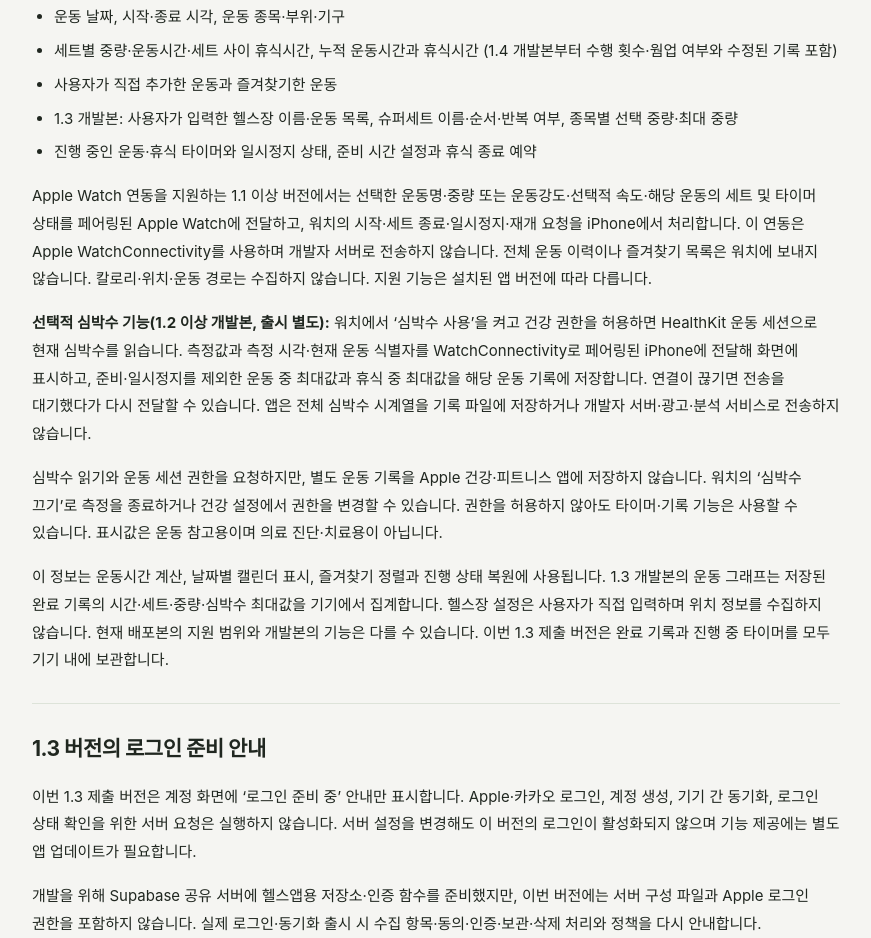
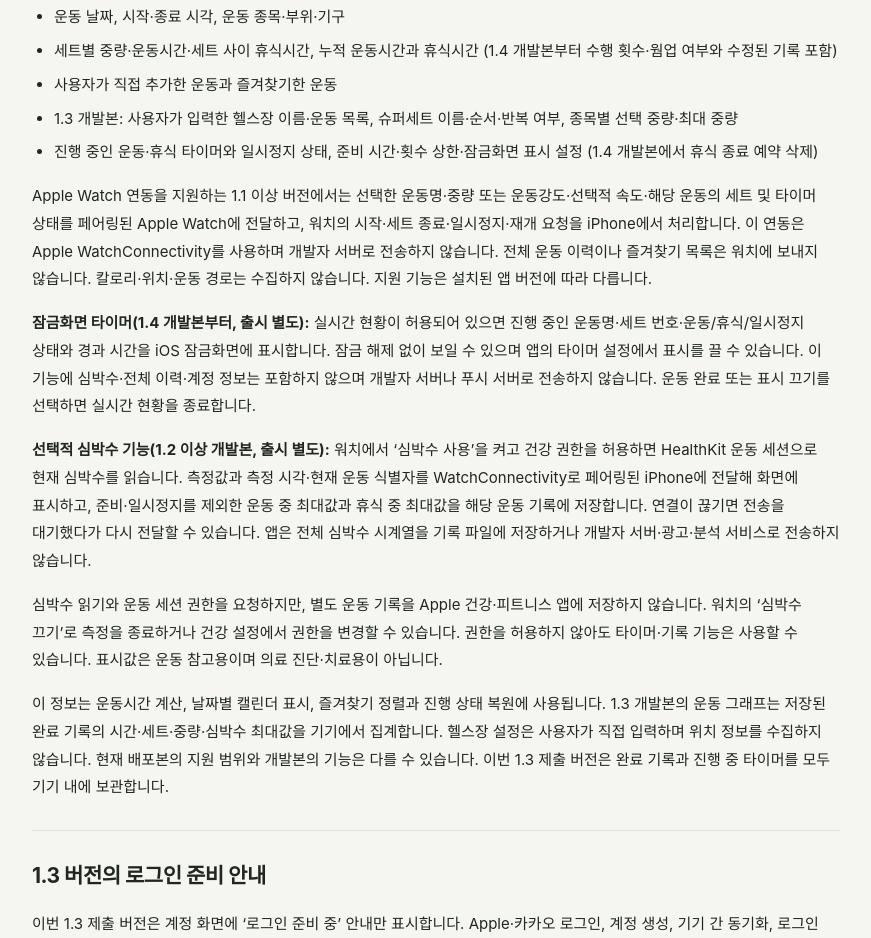
Before and after one commit to MrWoodyPark/health-workout-privacy, a plain HTML site: page index.html in a window 1280 px wide. Shown: the part 1096-2034 px from the top of the page, without its empty margins (340-1211 px from the left). Drawn offline with Linux system fonts and the light colour scheme.

Commit message:
Document optional local Live Activities and removed rest scheduling

```diff
--- a/index.html
+++ b/index.html
@@ -64,9 +64,10 @@
             <li>세트별 중량·운동시간·세트 사이 휴식시간, 누적 운동시간과 휴식시간 (1.4 개발본부터 수행 횟수·웜업 여부와 수정된 기록 포함)</li>
             <li>사용자가 직접 추가한 운동과 즐겨찾기한 운동</li>
             <li>1.3 개발본: 사용자가 입력한 헬스장 이름·운동 목록, 슈퍼세트 이름·순서·반복 여부, 종목별 선택 중량·최대 중량</li>
-            <li>진행 중인 운동·휴식 타이머와 일시정지 상태, 준비 시간 설정과 휴식 종료 예약</li>
+            <li>진행 중인 운동·휴식 타이머와 일시정지 상태, 준비 시간·횟수 상한·잠금화면 표시 설정 (1.4 개발본에서 휴식 종료 예약 삭제)</li>
           </ul>
           <p>Apple Watch 연동을 지원하는 1.1 이상 버전에서는 선택한 운동명·중량 또는 운동강도·선택적 속도·해당 운동의 세트 및 타이머 상태를 페어링된 Apple Watch에 전달하고, 워치의 시작·세트 종료·일시정지·재개 요청을 iPhone에서 처리합니다. 이 연동은 Apple WatchConnectivity를 사용하며 개발자 서버로 전송하지 않습니다. 전체 운동 이력이나 즐겨찾기 목록은 워치에 보내지 않습니다. 칼로리·위치·운동 경로는 수집하지 않습니다. 지원 기능은 설치된 앱 버전에 따라 다릅니다.</p>
+          <p><strong>잠금화면 타이머(1.4 개발본부터, 출시 별도):</strong> 실시간 현황이 허용되어 있으면 진행 중인 운동명·세트 번호·운동/휴식/일시정지 상태와 경과 시간을 iOS 잠금화면에 표시합니다. 잠금 해제 없이 보일 수 있으며 앱의 타이머 설정에서 표시를 끌 수 있습니다. 이 기능에 심박수·전체 이력·계정 정보는 포함하지 않으며 개발자 서버나 푸시 서버로 전송하지 않습니다. 운동 완료 또는 표시 끄기를 선택하면 실시간 현황을 종료합니다.</p>
           <p><strong>선택적 심박수 기능(1.2 이상 개발본, 출시 별도):</strong> 워치에서 ‘심박수 사용’을 켜고 건강 권한을 허용하면 HealthKit 운동 세션으로 현재 심박수를 읽습니다. 측정값과 측정 시각·현재 운동 식별자를 WatchConnectivity로 페어링된 iPhone에 전달해 화면에 표시하고, 준비·일시정지를 제외한 운동 중 최대값과 휴식 중 최대값을 해당 운동 기록에 저장합니다. 연결이 끊기면 전송을 대기했다가 다시 전달할 수 있습니다. 앱은 전체 심박수 시계열을 기록 파일에 저장하거나 개발자 서버·광고·분석 서비스로 전송하지 않습니다.</p>
           <p>심박수 읽기와 운동 세션 권한을 요청하지만, 별도 운동 기록을 Apple 건강·피트니스 앱에 저장하지 않습니다. 워치의 ‘심박수 끄기’로 측정을 종료하거나 건강 설정에서 권한을 변경할 수 있습니다. 권한을 허용하지 않아도 타이머·기록 기능은 사용할 수 있습니다. 표시값은 운동 참고용이며 의료 진단·치료용이 아닙니다.</p>
           <p>이 정보는 운동시간 계산, 날짜별 캘린더 표시, 즐겨찾기 정렬과 진행 상태 복원에 사용됩니다. 1.3 개발본의 운동 그래프는 저장된 완료 기록의 시간·세트·중량·심박수 최대값을 기기에서 집계합니다. 헬스장 설정은 사용자가 직접 입력하며 위치 정보를 수집하지 않습니다. 현재 배포본의 지원 범위와 개발본의 기능은 다를 수 있습니다. 이번 1.3 제출 버전은 완료 기록과 진행 중 타이머를 모두 기기 내에 보관합니다.</p>
```
